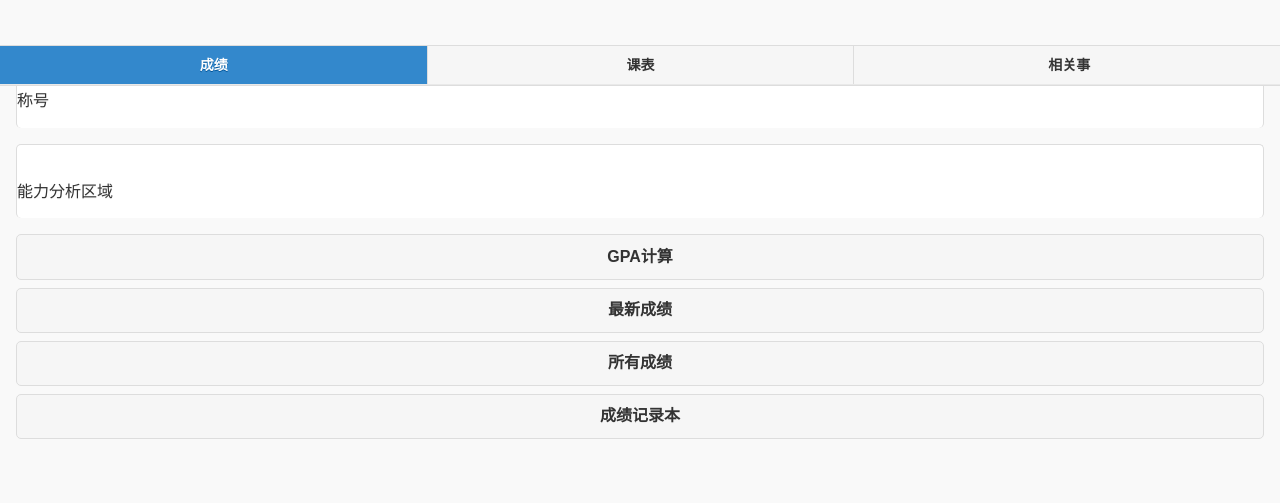
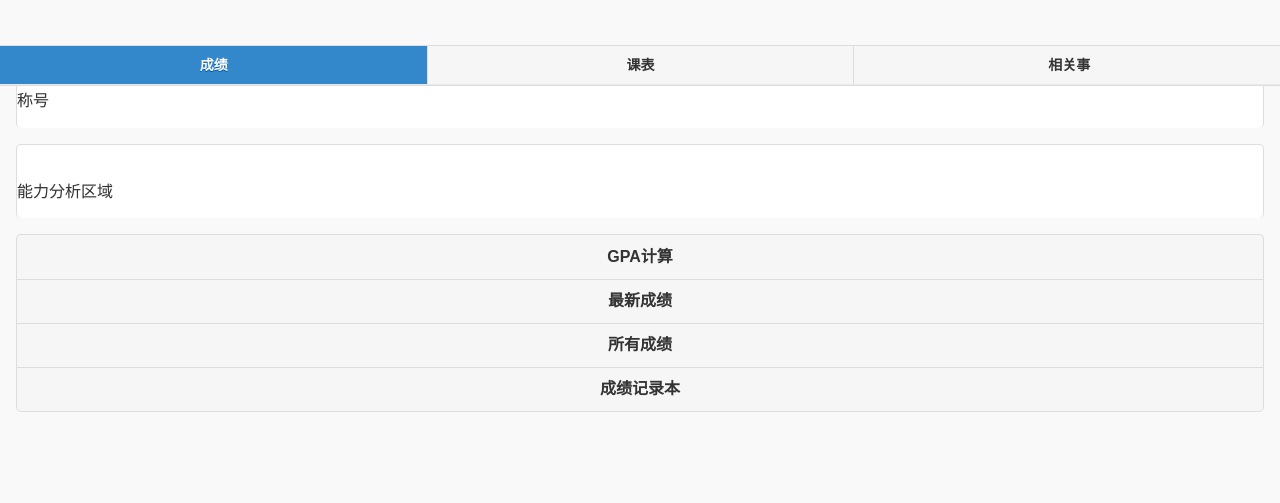
Before and after one commit to yss930819/BUAAWeChatApp, a PHP site: page /score.php in a window 1280 px wide. Shown: the part 715-1218 px from the top of the page. After the commit the page ends 1127 px from the top, so only its background shows below. Run offline with PHP 8.4, Linux system fonts and the light colour scheme; some web fonts are replaced.

Commit message:
Minor change

```diff
--- a/score.php
+++ b/score.php
@@ -9,8 +9,7 @@
     <div data-role="fieldcontain" class="ui-body ui-body-a ui-corner-all">
       <p>能力分析区域</p>
     </div>
-    <a href="score_gpa.php" class="ui-btn ui-corner-all">GPA计算</a> <a href="score_latest.php" class="ui-btn ui-corner-all">最新成绩</a> <a href="score_all.php" class="ui-btn ui-corner-all">所有成绩</a> <a href="score_memos.php" class="ui-btn ui-corner-all">成绩记录本</a> </div>
+    <div data-role="controlgroup"> <a href="score_gpa.php" class="ui-btn ui-corner-all">GPA计算</a> <a href="score_latest.php" class="ui-btn ui-corner-all">最新成绩</a> <a href="score_all.php" class="ui-btn ui-corner-all">所有成绩</a> <a href="score_memos.php" class="ui-btn ui-corner-all">成绩记录本</a></div>
+  </div>
 </div>
-
-
 <?php require './footer.php';?>
```
